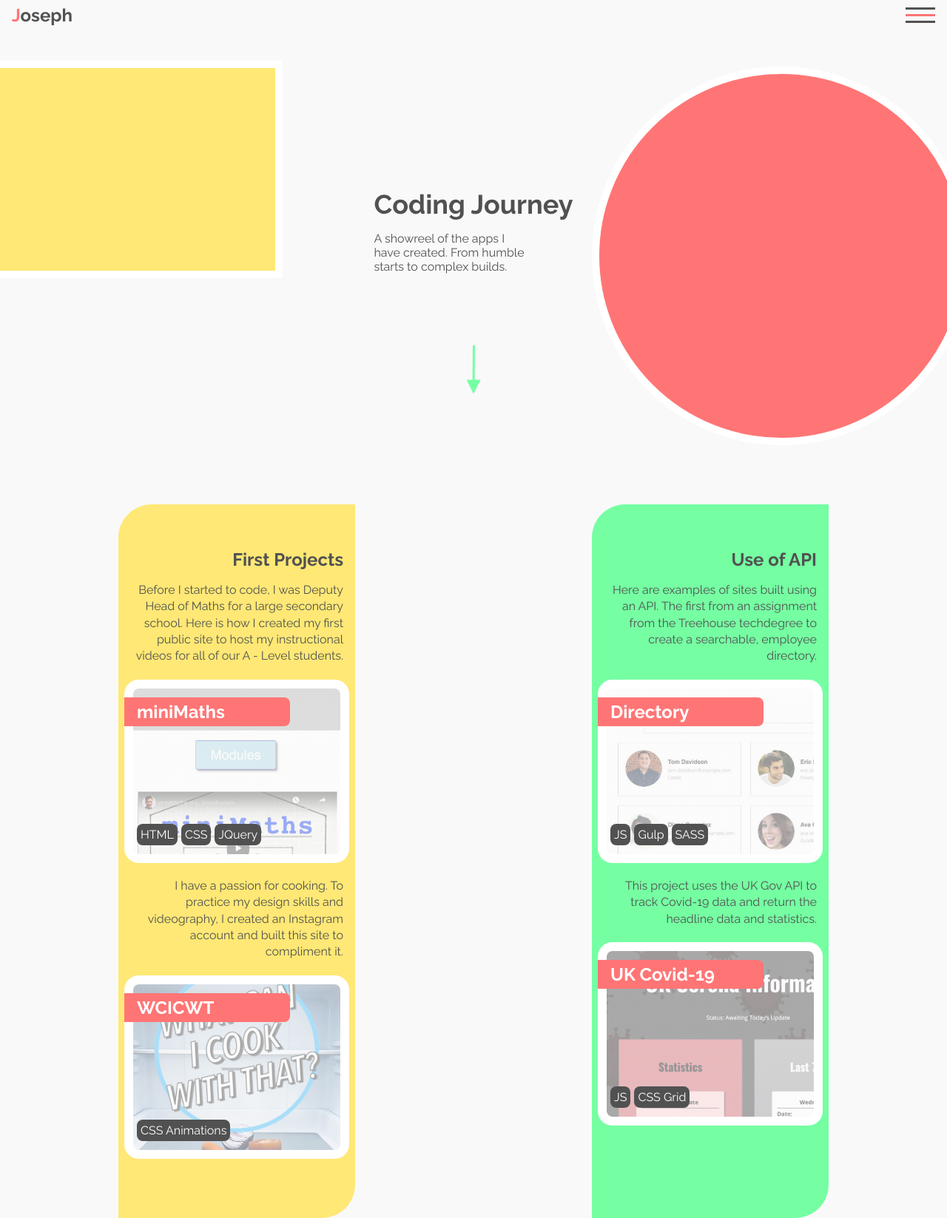
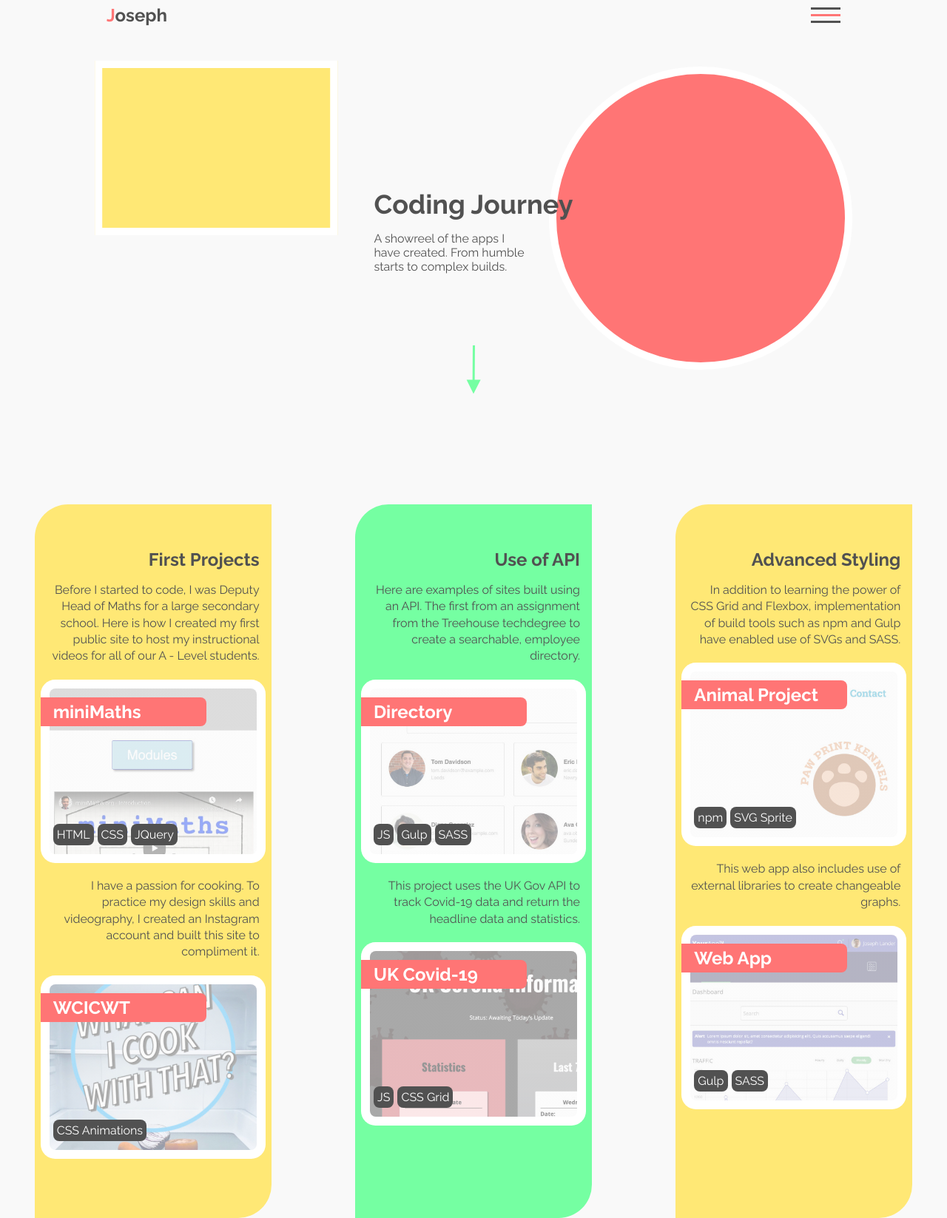
Before and after one commit to josephclander/portfolio-jan2021, a website: page app/index.html in a window 1280 px wide. Shown: the top 1647 px of the page at 74% size. Drawn offline with nearby package versions, Linux system fonts and the light colour scheme; files that its build step writes are made by us from their sources.

Commit message:
Add breakpoints for tablet and up

```diff
--- a/app/scss/abstracts/_variables.scss
+++ b/app/scss/abstracts/_variables.scss
@@ -1,3 +1,4 @@
 // breakpoints
 $mobile: 425px;
 $tablet: 768px;
+$desktop: 1024px;
--- a/app/scss/layout/_footer.scss
+++ b/app/scss/layout/_footer.scss
@@ -10,9 +10,17 @@
   @media screen and (min-width: $mobile) {
     justify-content: center;
   }
+
+  @media screen and (min-width: $tablet) {
+    grid-template-columns: repeat(2, 320px);
+  }
 }
 
 .contact {
+  display: flex;
+  flex-direction: column;
+  justify-content: space-between;
+
   &__title {
     margin-bottom: 0.5rem;
   }
--- a/app/scss/layout/_header.scss
+++ b/app/scss/layout/_header.scss
@@ -4,6 +4,8 @@
   align-items: center;
   justify-content: space-between;
   padding: 0.4rem 1rem;
+  max-width: 1024px;
+  margin: 0 auto;
 
   &__logo {
     & a:link,
@@ -24,6 +26,8 @@
   display: flex;
   flex-direction: column;
   overflow: hidden;
+  max-width: 1024px;
+  margin: 0 auto;
 
   &__title {
     margin: 4rem 1rem 0;
@@ -60,6 +64,13 @@
   background-color: $yellow;
   border: 10px solid #fff;
   z-index: -10;
+
+  @media screen and (min-width: $desktop) {
+    width: 328px;
+    height: 236px;
+
+    transform: translateX(1.7rem);
+  }
 }
 
 .red-container {
@@ -74,4 +85,11 @@
   background-color: $red;
   border: 10px solid #fff;
   z-index: -10;
+
+  @media screen and (min-width: $desktop) {
+    width: 410px;
+    height: 410px;
+
+    transform: translateX(-2rem);
+  }
 }
--- a/app/scss/layout/_main-index.scss
+++ b/app/scss/layout/_main-index.scss
@@ -2,11 +2,19 @@
   display: grid;
   grid-row-gap: 100px;
 
+  max-width: 1320px;
+
   @media screen and (min-width: $mobile) {
-    justify-content: center;
+    justify-content: space-around;
   }
 
   @media screen and (min-width: $tablet) {
-    grid-template-columns: repeat(2, 1fr);
+    grid-template-columns: repeat(auto-fill, 320px);
+    grid-column-gap: 20px;
+    margin: 0 10px;
+  }
+
+  @media screen and (min-width: $desktop) {
+    margin: 0 auto;
   }
 }
```
